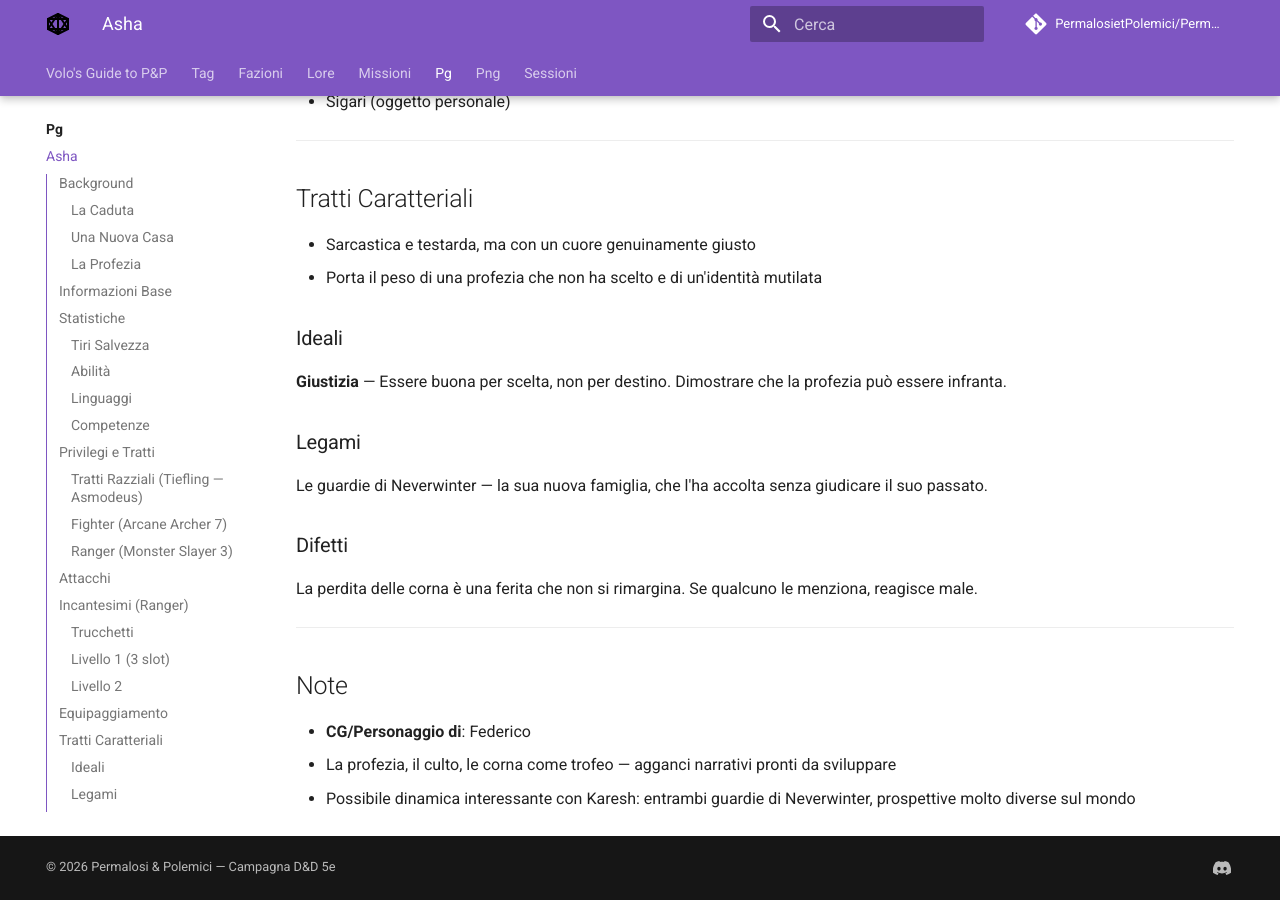
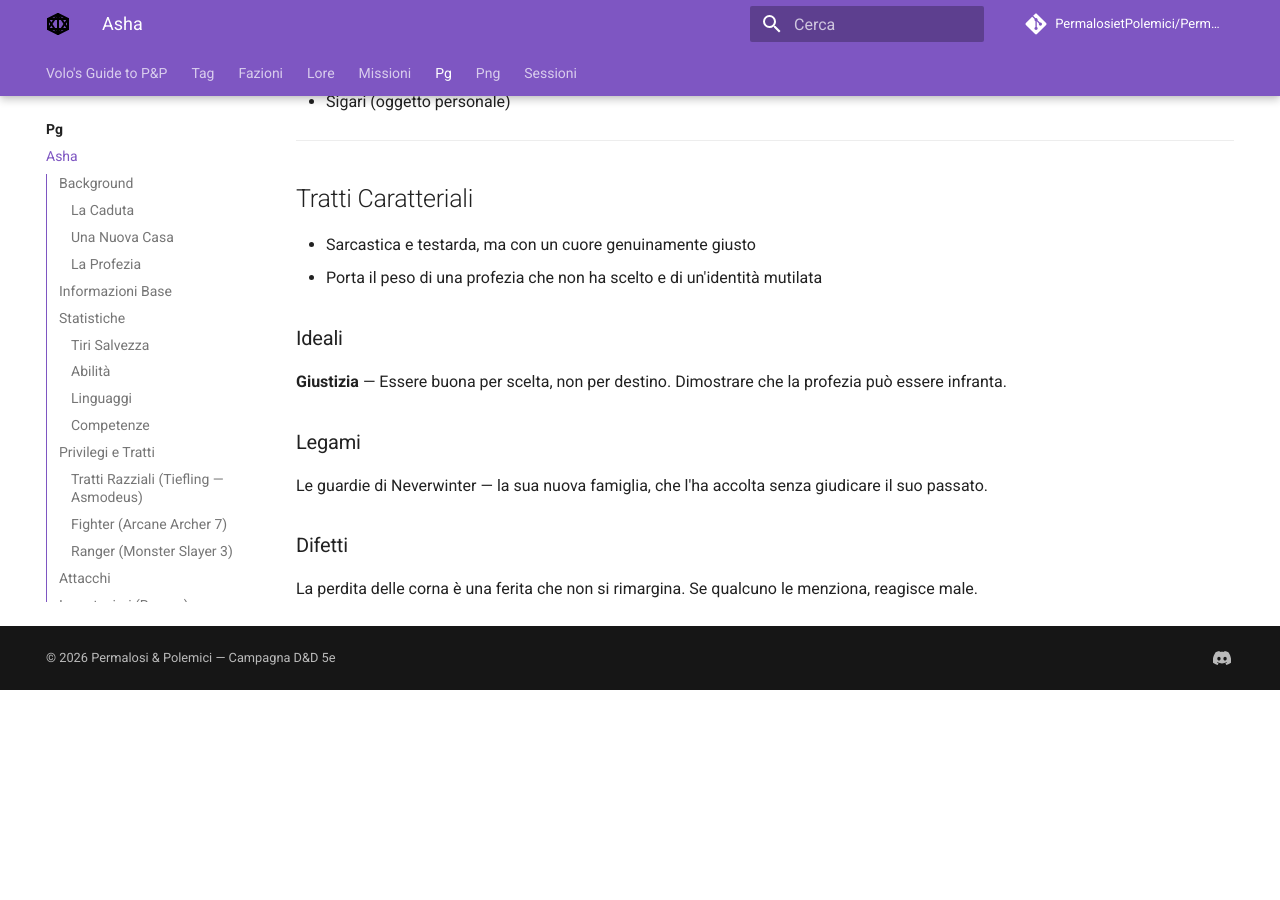
Before and after one commit to PermalosietPolemici/PermalosietPolemici.github.io, an MkDocs documentation site: the page built from docs/pg/asha.md, in a window 1280 px wide and 900 px high, scrolled down 5640 px. Built offline with MkDocs 1.6.1 and Material for MkDocs 9.7.7, drawn with Linux system fonts in a browser that asks for light colours; comment, search, counter and statistics services are not loaded; after the commit the page ends 6330 px from its top, so only the background shows below that.

Commit message:
Asha: rimosse note in fondo

```diff
--- a/docs/pg/asha.md
+++ b/docs/pg/asha.md
@@ -180,11 +180,3 @@ Le guardie di Neverwinter — la sua nuova famiglia, che l'ha accolta senza giud
 
 ### Difetti
 La perdita delle corna è una ferita che non si rimargina. Se qualcuno le menziona, reagisce male.
-
----
-
-## Note
-
-- **CG/Personaggio di**: Federico
-- La profezia, il culto, le corna come trofeo — agganci narrativi pronti da sviluppare
-- Possibile dinamica interessante con Karesh: entrambi guardie di Neverwinter, prospettive molto diverse sul mondo
```
